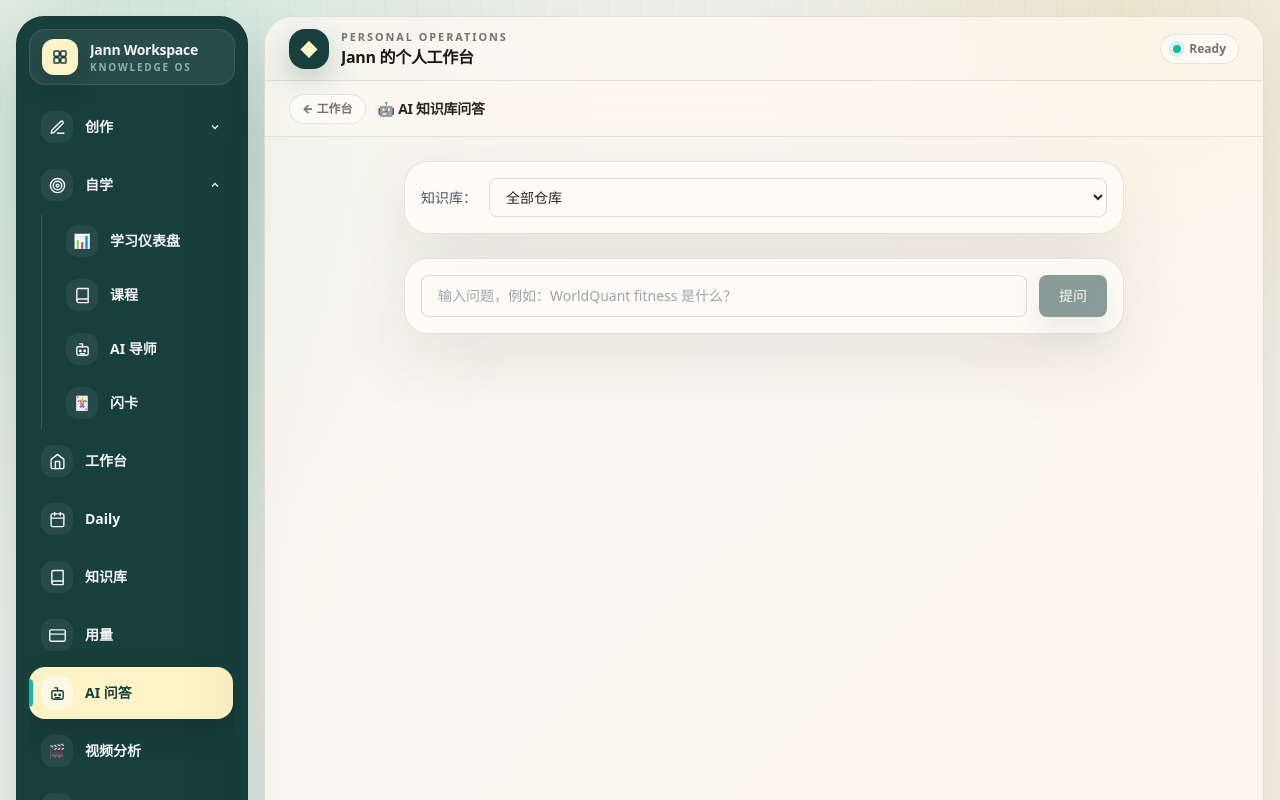
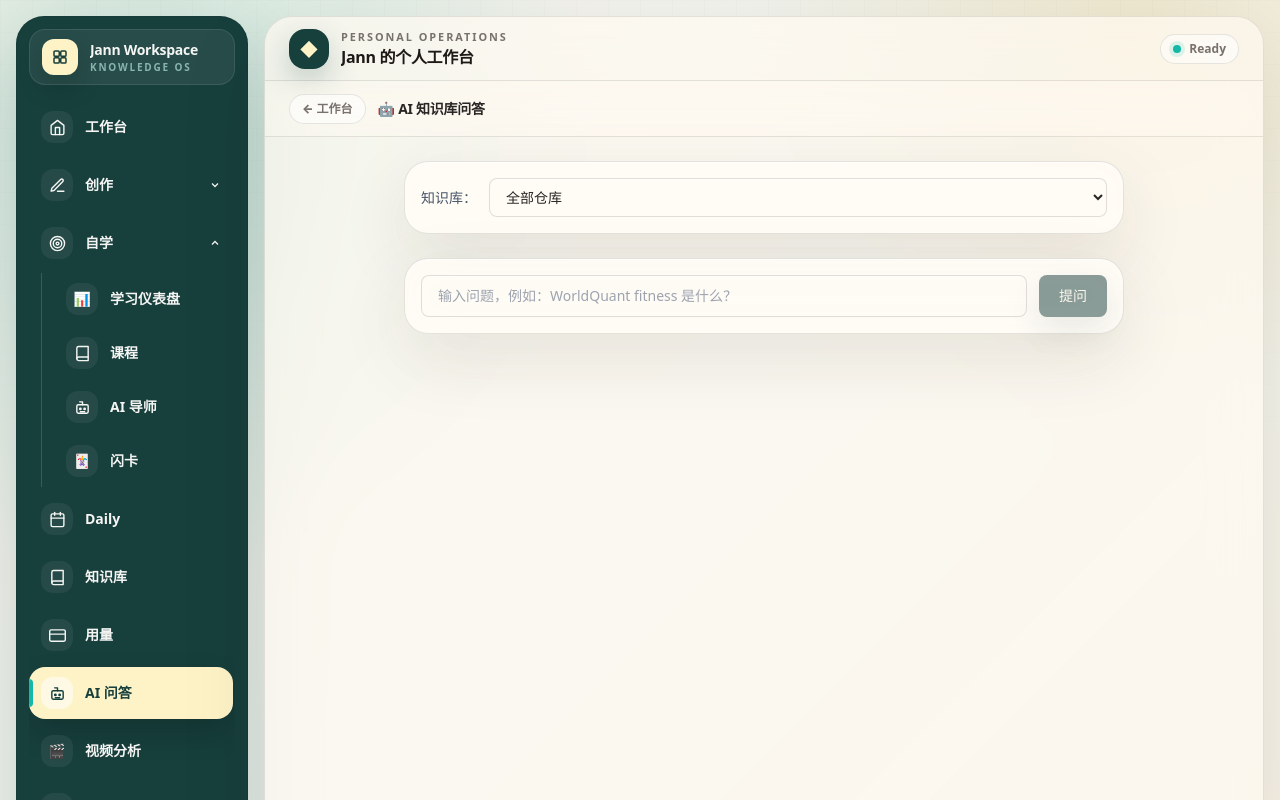
Before and after one commit to JannLeo/jannserver, a Next.js app: page /ask in a window 1280 px wide. Shown: the top 800 px of the page. Built offline with nearby package versions, Linux system fonts and the light colour scheme.

Commit message:
fix: pin Workbench to top of sidebar
Extract /dashboard as DASHBOARD_ITEM constant and render it
before SUB_MENUS so it appears as the first item in the nav,
instead of after the submenus.

fix #5

```diff
--- a/src/components/Sidebar.tsx
+++ b/src/components/Sidebar.tsx
@@ -67,8 +67,10 @@ const SUB_MENUS: Record<string, { emoji: string; label: string; tooltip: string;
 // 从 navItems 中移除被子菜单收纳的项
 const hiddenHrefs = new Set(Object.values(SUB_MENUS).flatMap((m) => m.children.map((c) => c[0])));
 
+// 工作台单独提取，用于在子菜单前置顶渲染
+const DASHBOARD_ITEM: [string, string, string, string] = ['/dashboard', '🏠', '工作台', '工作台'];
+
 const navItems: [string, string, string, string][] = [
-  ['/dashboard', '🏠', '工作台', '工作台'],
   ['/daily', '📅', 'Daily', '每日记录'],
   ['/knowledge', '📚', '知识库', '文档·代码·项目·Wiki'],
   ['/usage', '💳', '用量', 'AI 使用情况'],
@@ -191,7 +193,10 @@ export default function Sidebar({ mobileOpen = false, onMobileClose }: SidebarPr
 
       {/* Nav items */}
       <nav className="mt-4 flex flex-1 flex-col gap-1.5 overflow-y-auto pr-0.5">
-        {/* Sub menus first */}
+        {/* 工作台置顶 */}
+        {renderNavLink(DASHBOARD_ITEM)}
+
+        {/* Sub menus */}
         {Object.entries(SUB_MENUS).map(([key, config]) => renderSubMenu(key, config))}
 
         {/* Regular nav items */}
```
